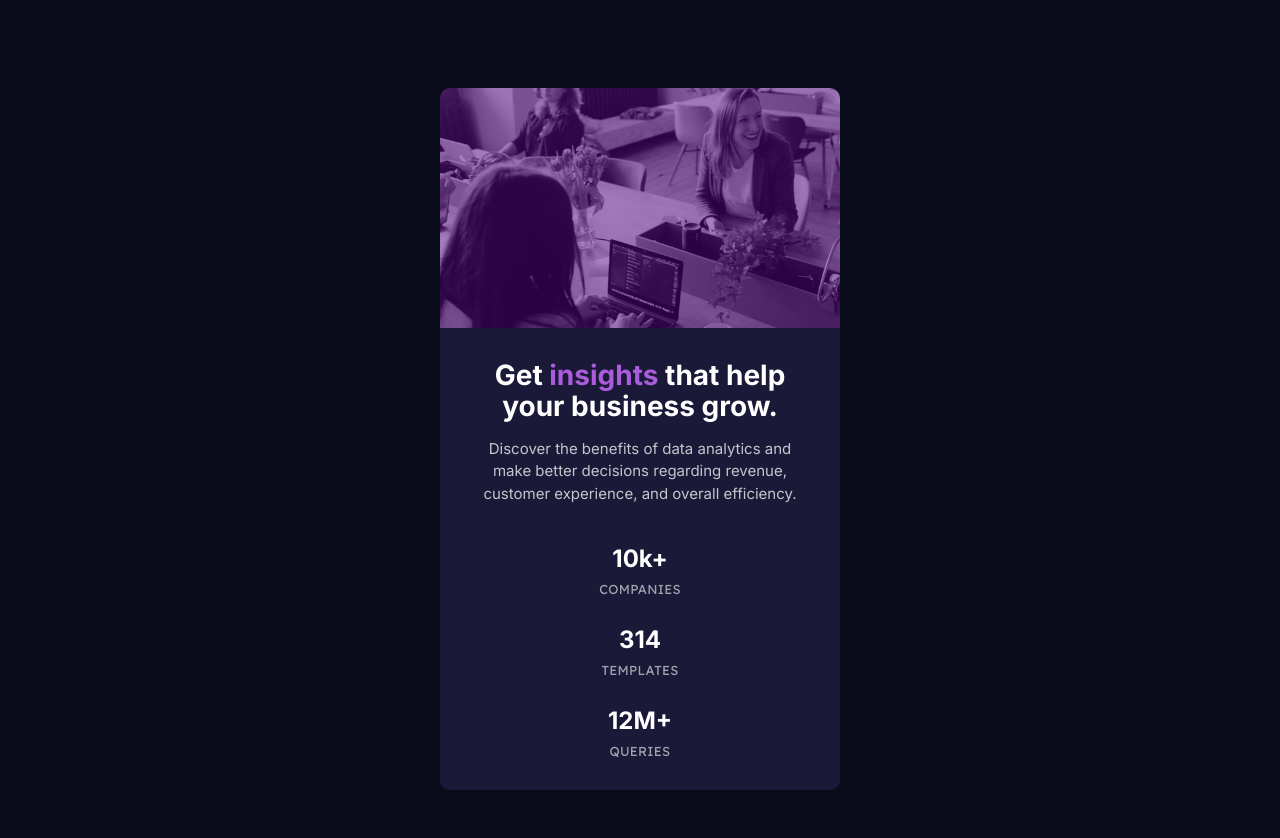
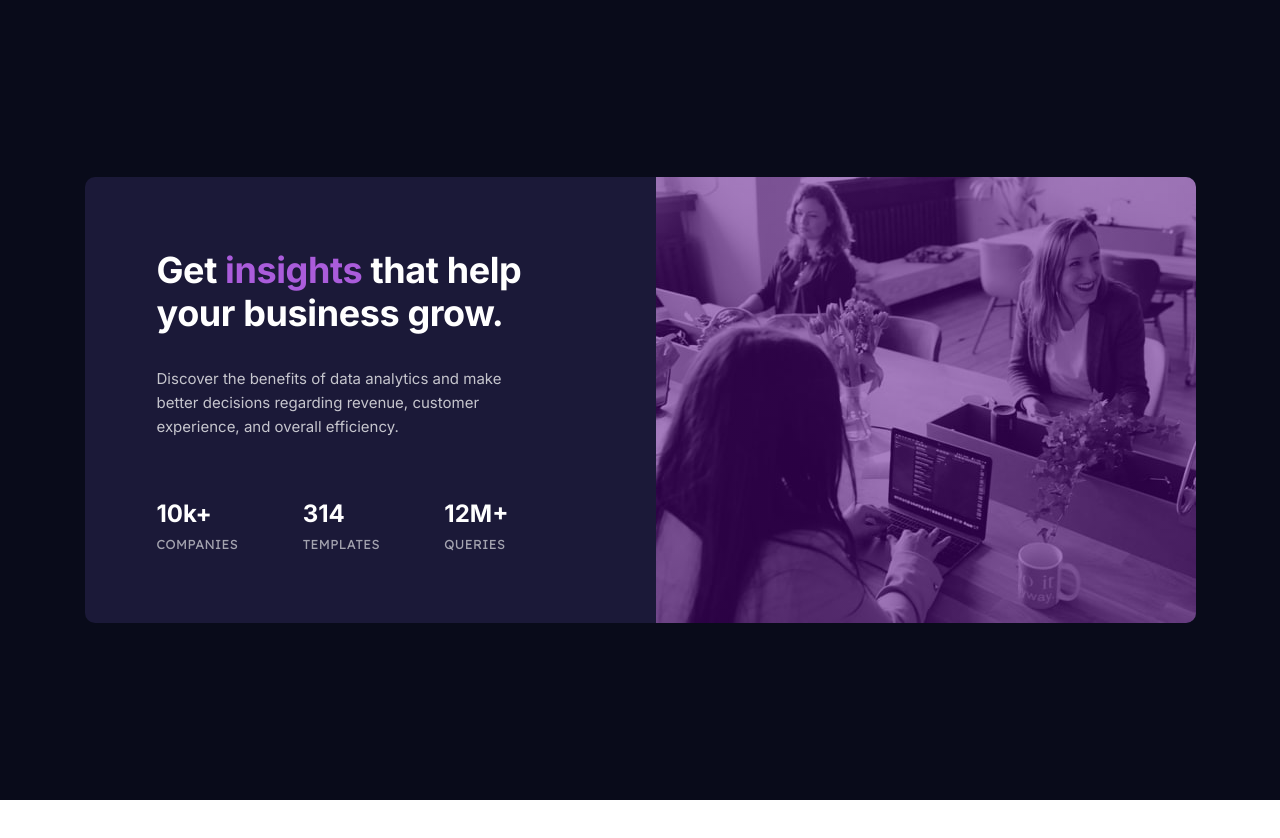
Before and after one commit to agusthas/FEM_stats-preview-card-component, a React (Vite) app: page / in a window 1280 px wide. Shown: the top 838 px of the page. After the commit the page ends 800 px from the top, so only its background shows below. Built offline with nearby package versions, Linux system fonts and the light colour scheme.

Commit message:
adding media query for desktop

```diff
--- a/src/components/Card/Card.module.css
+++ b/src/components/Card/Card.module.css
@@ -48,7 +48,7 @@
 .card__description {
   font-weight: 400;
   font-size: var(--fs-default);
-  line-height: 1.5;
+  line-height: 1.6;
   margin-top: 1rem;
   color: var(--clr-paragraph);
 }
@@ -78,3 +78,54 @@
   color: var(--clr-stat-heading);
   margin-top: 0.75rem; /* 12px */
 }
+
+@media screen and (min-width: 1100px) {
+  .card {
+    max-width: 1111px;
+    margin: 0;
+    display: grid;
+    grid-template-columns: auto 540px;
+  }
+
+  .card__image {
+    background-image: linear-gradient(
+        rgba(82, 0, 132, 50%),
+        rgba(82, 0, 132, 50%)
+      ),
+      url('../../assets/images/image-header-desktop.jpg');
+    height: 446px;
+    order: 1;
+    border-radius: 0 var(--bd-radius) var(--bd-radius) 0;
+  }
+
+  .card__body {
+    padding: 4.5rem;
+    height: 100%;
+    text-align: initial;
+    display: flex;
+    flex-direction: column;
+  }
+
+  .card__title {
+    font-size: 2.25rem;
+    letter-spacing: -0.011em;
+    line-height: 1.2;
+  }
+
+  .card__description {
+    margin-top: 2rem;
+    max-width: 40ch;
+  }
+
+  .card__lists {
+    margin-top: auto;
+    display: flex;
+    align-items: center;
+    justify-content: space-between;
+    max-width: 22em;
+  }
+
+  .card__lists .card__list:not(:last-child) {
+    margin: 0;
+  }
+}
```
